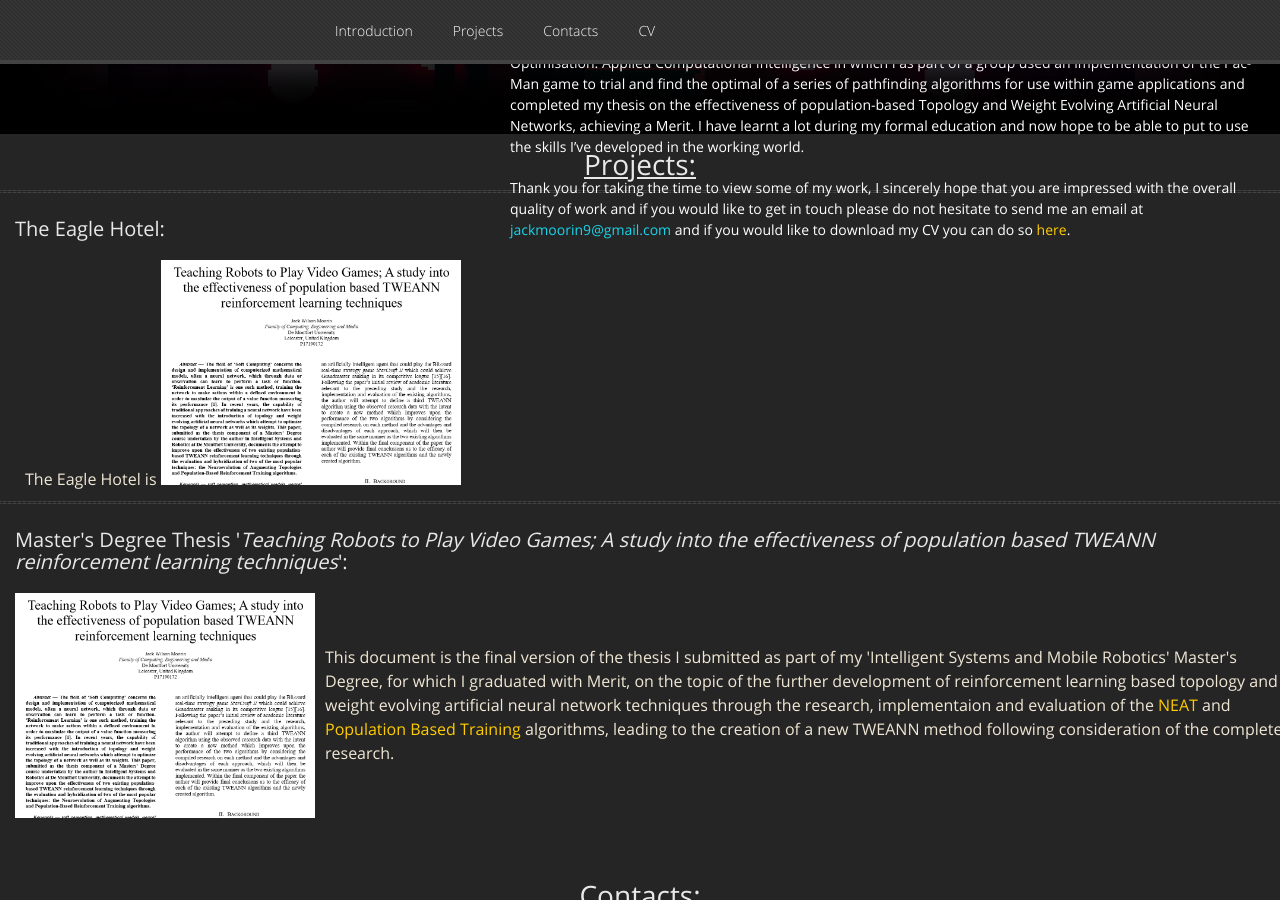
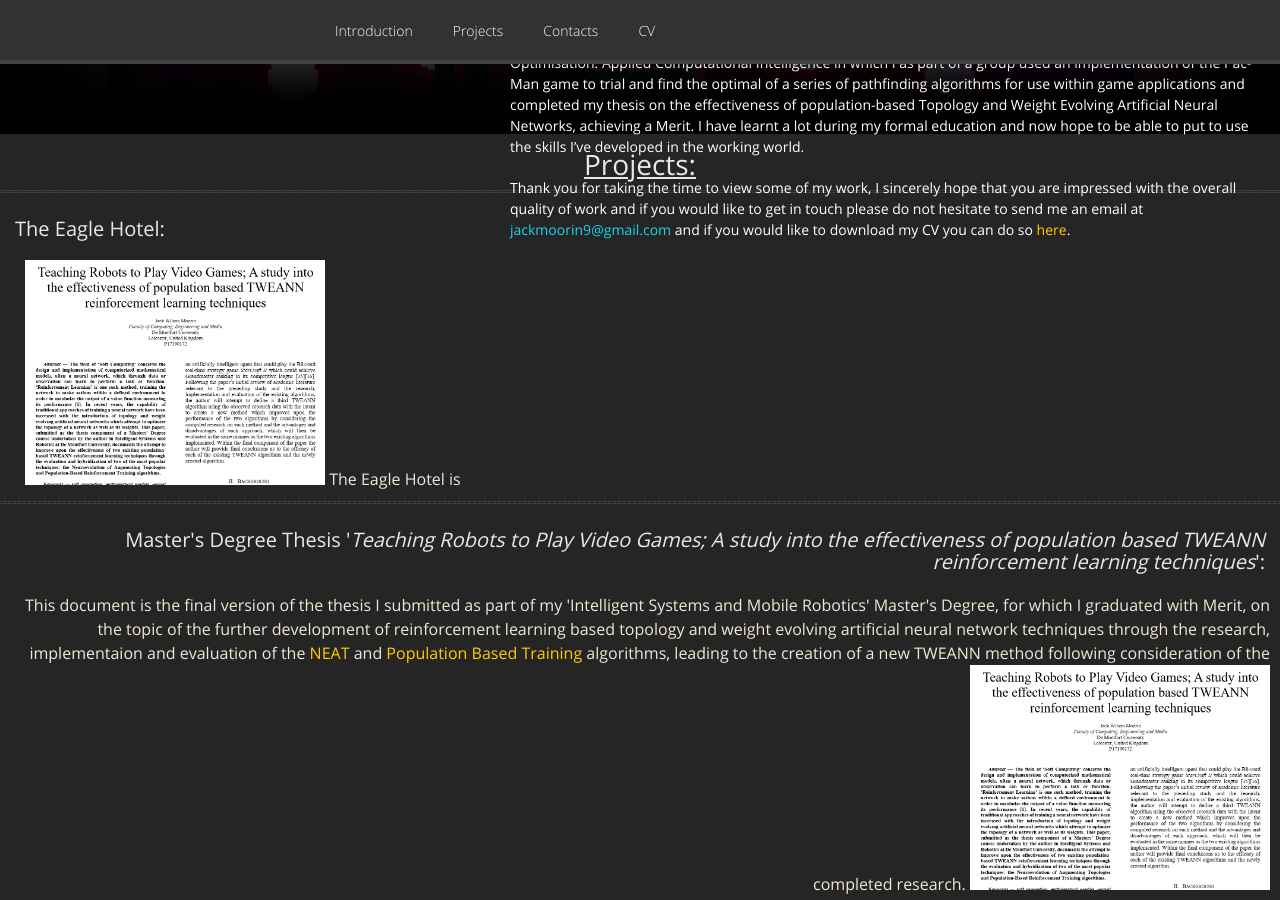
Before and after one commit to GamesProgrammingGrad2021/GamesProgrammingGrad2021.github.io, a Jekyll site: the page built from index.md, in a window 1280 px wide and 900 px high, scrolled down 973 px. Built offline with Jekyll 4.4.1, drawn with Linux system fonts in a browser that asks for light colours; nearby versions of some CDN libraries; our own code applies the rules of GitHub Pages for plain Markdown files.

Commit message:
Update default.html

```diff
--- a/_layouts/default.html
+++ b/_layouts/default.html
@@ -118,28 +118,28 @@
 			<!-- Project Section Heading -->
 			<h1 style="padding-top:10px;"><u>Projects:</u></h1>
 
-			<!-- The Eagle Hotel -->
+			<!-- The Eagle Hotel (Left)-->
 			<hr>
 			<h2 style="padding-top:5px; padding-left: 15px; padding-bottom: 10px; text-align: left; font-size: 20px;">The Eagle Hotel:</h2>
 			<div style="display: flex; align-items: center; width: 100%; margin-bottom: 10px; padding-left: 15px;">
 				<div style="margin-left: 10px; font-size: 16px; text-align: left;">
+				<img src="Thesis_Thumbnail.png" alt="Thesis_Thumbnail" style="height: 225px; width: 300px;">
 				The Eagle Hotel is
-				<img src="Thesis_Thumbnail.png" alt="Thesis_Thumbnail" style="height: 225px; width: 300px;">
 				</div>
 			</div>
 
-			<!-- Master's Thesis -->
+			<!-- Master's Thesis (Right)-->
 			<hr>
-			<h2 style="padding-top:5px; padding-left: 15px; padding-bottom: 10px; text-align: left; font-size: 20px;">Master's Degree Thesis '<i>Teaching Robots to Play Video Games; A study into the effectiveness of population based TWEANN reinforcement learning techniques</i>':</h2>
-			<div style="display: flex; align-items: center; width: 100%; margin-bottom: 10px; padding-left: 15px;">
-				<img src="Thesis_Thumbnail.png" alt="Thesis_Thumbnail" style="height: 225px; width: 300px;">
-				<div style="margin-left: 10px; font-size: 16px; text-align: left;">
+			<h2 style="padding-top:5px; padding-right: 15px; padding-bottom: 10px; text-align: right; font-size: 20px;">Master's Degree Thesis '<i>Teaching Robots to Play Video Games; A study into the effectiveness of population based TWEANN reinforcement learning techniques</i>':</h2>
+			<div style="display: flex; align-items: center; width: 100%; margin-bottom: 10px; padding-right: 15px;">
+				<div style="margin-right: 10px; font-size: 16px; text-align: right;">
 				This document is the final version of the thesis I submitted as part of my 'Intelligent Systems and Mobile Robotics' Master's Degree,
 				for which I graduated with Merit, on the topic of the further development of reinforcement learning based topology and weight evolving
 				artificial neural network techniques through the research, implementaion and evaluation of the
 				<a href="https://en.wikipedia.org/wiki/Neuroevolution_of_augmenting_topologies">NEAT</a> and
 				<a href="https://deepmind.com/blog/article/population-based-training-neural-networks">Population Based Training</a> algorithms,
 				leading to the creation of a new TWEANN method following consideration of the completed research.
+				<img src="Thesis_Thumbnail.png" alt="Thesis_Thumbnail" style="height: 225px; width: 300px;">
 				</div>
 			</div>
 		</div>
```
